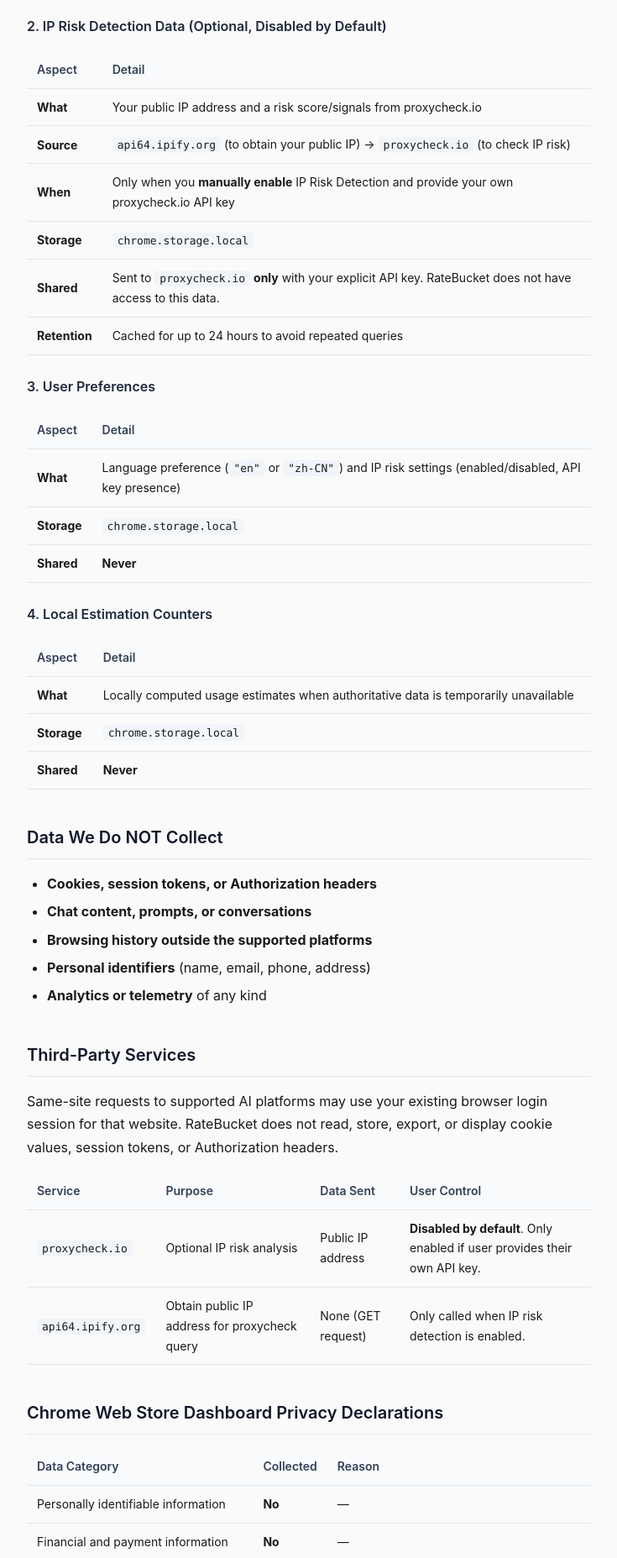
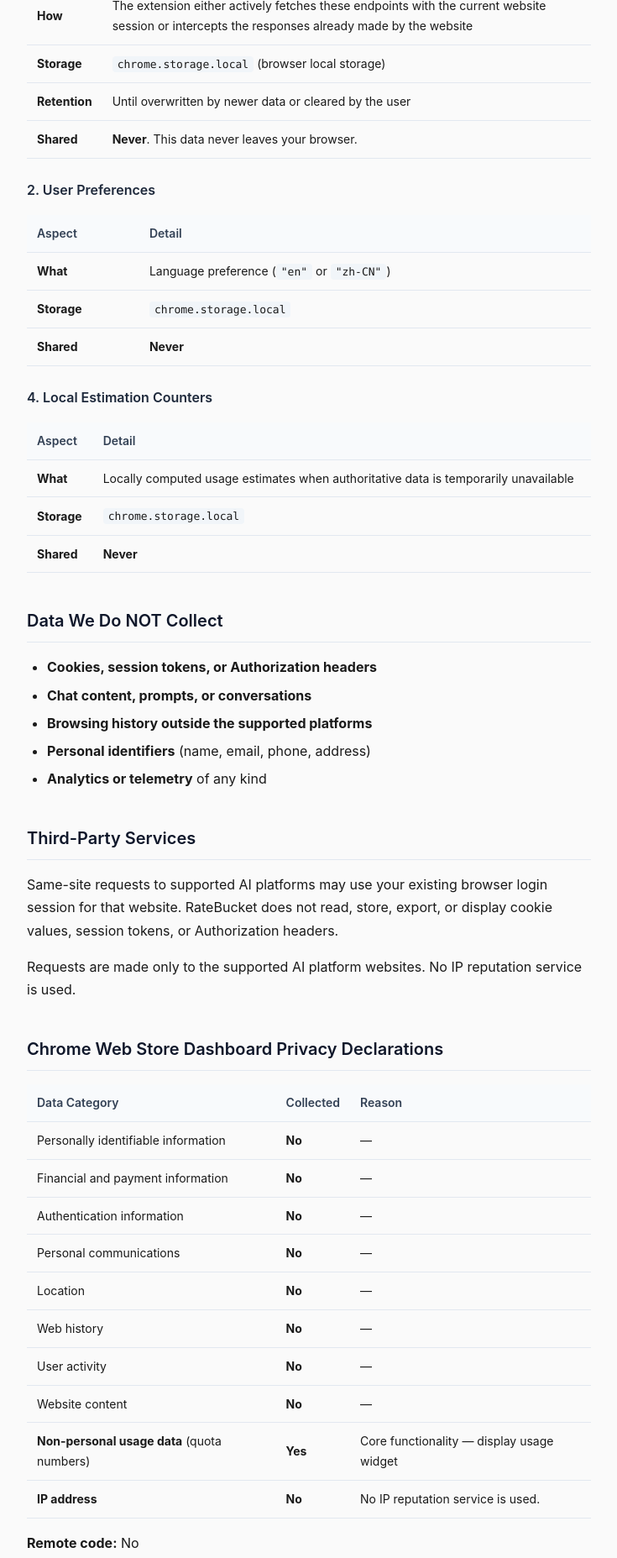
Before and after one commit to Chihiro521/RateBucket-rate-limit-bucket, a browser extension: page privacy-policy.html in a window 1280 px wide. Shown: the part 945-2800 px from the top of the page at 84% size, without its empty margins (272-1007 px from the left). Drawn offline with Linux system fonts and the light colour scheme.

Commit message:
Update privacy policy for RateBucket v0.1.4

```diff
--- a/privacy-policy.html
+++ b/privacy-policy.html
@@ -90,21 +90,23 @@
 <body>
 
   <h1>RateBucket Privacy Policy</h1>
-  <p class="effective-date">Effective Date: 2026-05-27</p>
+  <p class="effective-date">Effective Date: 2026-10-02</p>
 
   <div class="highlight">
     <strong>Key principle:</strong> All data is processed locally. There is no backend server, no analytics, and no telemetry.
   </div>
 
   <h2>Overview</h2>
+  <p>This policy describes RateBucket 0.1.4 and later. Earlier versions included optional diagnostic features; updating to 0.1.4 removes those features and their stored settings.</p>
   <p>RateBucket is a browser extension that displays a floating usage widget on AI platform websites (ChatGPT, Claude, Grok, Gemini, Kimi, Perplexity). This privacy policy explains what data the extension collects, how it is used, and where it is stored.</p>
 
   <h2>Data We Collect</h2>
+  <p>ChatGPT normalized readings are isolated using a locally stored hash of the signed-in user and selected account. Authentication is held only in page memory for up to 60 seconds and is never persisted or transmitted to an extension-owned service. Retired IP-check settings and unscoped ChatGPT caches are removed once on upgrade.</p>
 
   <h3>1. Usage Quota Data (Functional Data)</h3>
   <table>
     <tr><th>Aspect</th><th>Detail</th></tr>
-    <tr><td><strong>What</strong></td><td>Numerical usage counters: <code>remaining</code>, <code>total</code>, <code>used</code>, <code>resetAt</code>, <code>windowSeconds</code></td></tr>
+    <tr><td><strong>What</strong></td><td>Numerical usage counters and storage byte balances: <code>remaining</code>, <code>total</code>, <code>used</code>, <code>resetAt</code>, <code>windowSeconds</code></td></tr>
     <tr><td><strong>Source</strong></td><td>Platform-owned web endpoints on the AI platform websites you visit</td></tr>
     <tr><td><strong>How</strong></td><td>The extension either actively fetches these endpoints with the current website session or intercepts the responses already made by the website</td></tr>
     <tr><td><strong>Storage</strong></td><td><code>chrome.storage.local</code> (browser local storage)</td></tr>
@@ -112,21 +114,10 @@
     <tr><td><strong>Shared</strong></td><td><strong>Never</strong>. This data never leaves your browser.</td></tr>
   </table>
 
-  <h3>2. IP Risk Detection Data (Optional, Disabled by Default)</h3>
+  <h3>2. User Preferences</h3>
   <table>
     <tr><th>Aspect</th><th>Detail</th></tr>
-    <tr><td><strong>What</strong></td><td>Your public IP address and a risk score/signals from proxycheck.io</td></tr>
-    <tr><td><strong>Source</strong></td><td><code>api64.ipify.org</code> (to obtain your public IP) &rarr; <code>proxycheck.io</code> (to check IP risk)</td></tr>
-    <tr><td><strong>When</strong></td><td>Only when you <strong>manually enable</strong> IP Risk Detection and provide your own proxycheck.io API key</td></tr>
-    <tr><td><strong>Storage</strong></td><td><code>chrome.storage.local</code></td></tr>
-    <tr><td><strong>Shared</strong></td><td>Sent to <code>proxycheck.io</code> <strong>only</strong> with your explicit API key. RateBucket does not have access to this data.</td></tr>
-    <tr><td><strong>Retention</strong></td><td>Cached for up to 24 hours to avoid repeated queries</td></tr>
-  </table>
-
-  <h3>3. User Preferences</h3>
-  <table>
-    <tr><th>Aspect</th><th>Detail</th></tr>
-    <tr><td><strong>What</strong></td><td>Language preference (<code>"en"</code> or <code>"zh-CN"</code>) and IP risk settings (enabled/disabled, API key presence)</td></tr>
+    <tr><td><strong>What</strong></td><td>Language preference (<code>"en"</code> or <code>"zh-CN"</code>)</td></tr>
     <tr><td><strong>Storage</strong></td><td><code>chrome.storage.local</code></td></tr>
     <tr><td><strong>Shared</strong></td><td><strong>Never</strong></td></tr>
   </table>
@@ -150,11 +141,7 @@
 
   <h2>Third-Party Services</h2>
   <p>Same-site requests to supported AI platforms may use your existing browser login session for that website. RateBucket does not read, store, export, or display cookie values, session tokens, or Authorization headers.</p>
-  <table>
-    <tr><th>Service</th><th>Purpose</th><th>Data Sent</th><th>User Control</th></tr>
-    <tr><td><code>proxycheck.io</code></td><td>Optional IP risk analysis</td><td>Public IP address</td><td><strong>Disabled by default</strong>. Only enabled if user provides their own API key.</td></tr>
-    <tr><td><code>api64.ipify.org</code></td><td>Obtain public IP address for proxycheck query</td><td>None (GET request)</td><td>Only called when IP risk detection is enabled.</td></tr>
-  </table>
+  <p>Requests are made only to the supported AI platform websites. No IP reputation service is used.</p>
 
   <h2>Chrome Web Store Dashboard Privacy Declarations</h2>
   <table>
@@ -168,7 +155,7 @@
     <tr><td>User activity</td><td><strong>No</strong></td><td>&mdash;</td></tr>
     <tr><td>Website content</td><td><strong>No</strong></td><td>&mdash;</td></tr>
     <tr><td><strong>Non-personal usage data</strong> (quota numbers)</td><td><strong>Yes</strong></td><td>Core functionality — display usage widget</td></tr>
-    <tr><td><strong>IP address</strong> (optional feature)</td><td><strong>Yes</strong></td><td>Only for optional IP risk detection, disabled by default</td></tr>
+    <tr><td><strong>IP address</strong></td><td><strong>No</strong></td><td>No IP reputation service is used.</td></tr>
   </table>
 
   <p><strong>Remote code:</strong> No<br>
```
